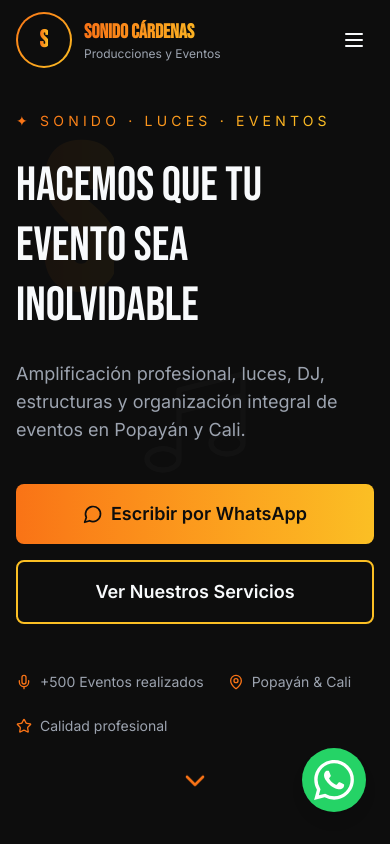
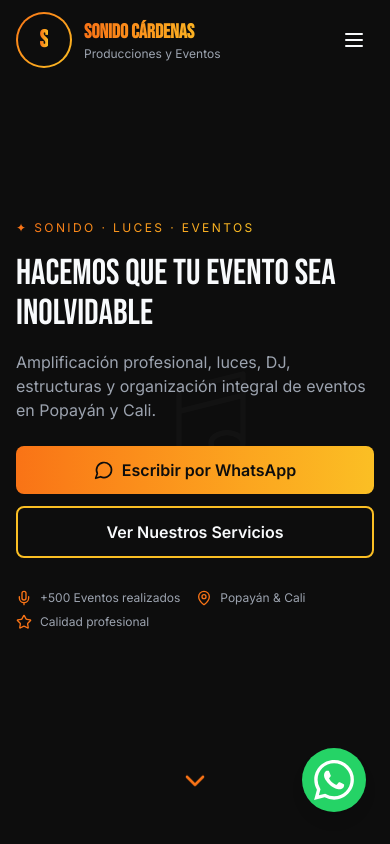
Before and after one commit to OtroMigala/PaginaWebSonidoCardenas, a React (Vite) app: page / in a window 390 px wide. Shown: the top 844 px of the page. Built offline with nearby package versions, Linux system fonts and the light colour scheme.

Commit message:
Enhance layout and styling across components for improved responsiveness and visual appeal

```diff
--- a/src/app/App.tsx
+++ b/src/app/App.tsx
@@ -11,7 +11,7 @@ import FloatingWhatsApp from './components/FloatingWhatsApp';
 
 export default function App() {
   return (
-    <div className="min-h-screen bg-[#0D0D0D] text-[#F8FAFC]">
+    <div className="min-h-screen bg-[#0D0D0D] text-[#F8FAFC] overflow-x-hidden">
       <Navbar />
       <Hero />
       <Services />
--- a/src/app/components/Footer.tsx
+++ b/src/app/components/Footer.tsx
@@ -132,8 +132,9 @@ export default function Footer() {
         <div className="h-[2px] bg-gradient-to-r from-[#F97316] to-[#FBBF24] mb-8"></div>
 
         {/* Bottom Bar */}
-        <div className="text-center text-sm text-[#9CA3AF]" style={{ fontFamily: 'Inter' }}>
-          © 2025 Sonido Cárdenas — Producciones y Eventos. Todos los derechos reservados. | Popayán & Cali, Colombia
+        <div className="text-center text-xs sm:text-sm text-[#9CA3AF] space-y-1" style={{ fontFamily: 'Inter' }}>
+          <p>© 2025 Sonido Cárdenas — Producciones y Eventos. Todos los derechos reservados.</p>
+          <p>Popayán & Cali, Colombia</p>
         </div>
       </div>
     </footer>
--- a/src/app/components/Hero.tsx
+++ b/src/app/components/Hero.tsx
@@ -16,7 +16,7 @@ export default function Hero() {
   };
 
   return (
-    <section id="hero" className="relative h-screen flex items-center justify-center overflow-hidden">
+    <section id="hero" className="relative min-h-screen flex items-center justify-center overflow-hidden py-24 sm:py-0">
       {/* Background */}
       <div className="absolute inset-0 bg-gradient-to-r from-[#0D0D0D]/60 via-[#0D0D0D]/80 to-[#0D0D0D]/95">
         <div className="absolute inset-0 bg-[#0D0D0D]">
@@ -29,8 +29,8 @@ export default function Hero() {
         </div>
       </div>
 
-      {/* Watermark */}
-      <div className="absolute top-20 left-10 text-[200px] font-bold opacity-5 bg-gradient-to-r from-[#F97316] to-[#FBBF24] bg-clip-text text-transparent select-none" style={{ fontFamily: 'Bebas Neue' }}>
+      {/* Watermark - hidden on mobile to avoid content overlap */}
+      <div className="hidden sm:block absolute top-20 left-10 text-[200px] font-bold opacity-5 bg-gradient-to-r from-[#F97316] to-[#FBBF24] bg-clip-text text-transparent select-none" style={{ fontFamily: 'Bebas Neue' }}>
         S
       </div>
 
@@ -38,36 +38,36 @@ export default function Hero() {
       <div className="relative z-10 max-w-7xl mx-auto px-4 sm:px-6 lg:px-8">
         <div className={`max-w-3xl transition-all duration-700 ${isVisible ? 'opacity-100 translate-y-0' : 'opacity-0 translate-y-10'}`}>
           {/* Eyebrow */}
-          <div className="mb-6">
-            <span className="inline-block text-sm uppercase tracking-[0.3em] bg-gradient-to-r from-[#F97316] to-[#FBBF24] bg-clip-text text-transparent" style={{ fontFamily: 'Inter' }}>
+          <div className="mb-4 sm:mb-6">
+            <span className="inline-block text-xs sm:text-sm uppercase tracking-[0.2em] sm:tracking-[0.3em] bg-gradient-to-r from-[#F97316] to-[#FBBF24] bg-clip-text text-transparent" style={{ fontFamily: 'Inter' }}>
               ✦ SONIDO · LUCES · EVENTOS
             </span>
           </div>
 
           {/* Headline */}
-          <h1 className="text-5xl md:text-7xl lg:text-8xl text-[#F8FAFC] mb-6 leading-tight" style={{ fontFamily: 'Bebas Neue' }}>
+          <h1 className="text-4xl sm:text-5xl md:text-7xl lg:text-8xl text-[#F8FAFC] mb-4 sm:mb-6 leading-[1.1]" style={{ fontFamily: 'Bebas Neue' }}>
             HACEMOS QUE TU EVENTO SEA INOLVIDABLE
           </h1>
 
           {/* Subtitle */}
-          <p className="text-lg md:text-xl text-[#9CA3AF] mb-10" style={{ fontFamily: 'Inter' }}>
+          <p className="text-base sm:text-lg md:text-xl text-[#9CA3AF] mb-6 sm:mb-10" style={{ fontFamily: 'Inter' }}>
             Amplificación profesional, luces, DJ, estructuras y organización integral de eventos en Popayán y Cali.
           </p>
 
           {/* CTA Buttons */}
-          <div className="flex flex-col sm:flex-row gap-4 mb-12">
+          <div className="flex flex-col sm:flex-row gap-3 sm:gap-4 mb-8 sm:mb-12">
             <a
               href="https://wa.me/573145483972?text=Hola%20Fabián,%20me%20interesa%20cotizar%20un%20evento"
               target="_blank"
               rel="noopener noreferrer"
-              className="inline-flex items-center justify-center gap-2 bg-gradient-to-r from-[#F97316] to-[#FBBF24] text-[#0D0D0D] px-8 py-4 rounded-lg text-lg font-semibold hover:scale-105 transition-transform"
+              className="inline-flex items-center justify-center gap-2 bg-gradient-to-r from-[#F97316] to-[#FBBF24] text-[#0D0D0D] px-6 sm:px-8 py-3 sm:py-4 rounded-lg text-base sm:text-lg font-semibold hover:scale-105 transition-transform"
               style={{ fontFamily: 'Inter' }}
             >
               <MessageCircle className="w-5 h-5" /> Escribir por WhatsApp
             </a>
             <button
               onClick={scrollToServices}
-              className="inline-flex items-center justify-center gap-2 border-2 border-[#FBBF24] text-[#F8FAFC] px-8 py-4 rounded-lg text-lg font-semibold hover:bg-[#FBBF24]/10 transition-colors"
+              className="inline-flex items-center justify-center gap-2 border-2 border-[#FBBF24] text-[#F8FAFC] px-6 sm:px-8 py-3 sm:py-4 rounded-lg text-base sm:text-lg font-semibold hover:bg-[#FBBF24]/10 transition-colors"
               style={{ fontFamily: 'Inter' }}
             >
               Ver Nuestros Servicios
@@ -75,7 +75,7 @@ export default function Hero() {
           </div>
 
           {/* Stats */}
-          <div className="flex flex-wrap gap-6 text-sm text-[#9CA3AF]" style={{ fontFamily: 'Inter' }}>
+          <div className="flex flex-wrap gap-x-4 gap-y-2 sm:gap-6 text-xs sm:text-sm text-[#9CA3AF]" style={{ fontFamily: 'Inter' }}>
             <div className="flex items-center gap-2">
               <Mic className="w-4 h-4 text-[#F97316]" />
               <span>+500 Eventos realizados</span>
--- a/src/app/components/Locations.tsx
+++ b/src/app/components/Locations.tsx
@@ -1,3 +1,5 @@
+import { MapPin } from 'lucide-react';
+
 const locations = [
   {
     city: 'Popayán',
@@ -18,7 +20,11 @@ export default function Locations() {
         <div className="grid grid-cols-1 md:grid-cols-2 gap-8 mb-12">
           {locations.map((location, index) => (
             <div key={index} className="bg-[#1A1A1A] p-8 rounded-lg border border-[#2A2A2A] text-center">
-              <div className="text-5xl mb-4">📍</div>
+              <div className="flex justify-center mb-4">
+                <div className="w-14 h-14 rounded-full bg-gradient-to-br from-[#F97316] to-[#FBBF24] flex items-center justify-center">
+                  <MapPin className="w-7 h-7 text-[#0D0D0D]" />
+                </div>
+              </div>
               <h3 className="text-4xl mb-2 bg-gradient-to-r from-[#F97316] to-[#FBBF24] bg-clip-text text-transparent" style={{ fontFamily: 'Bebas Neue' }}>
                 {location.city}
               </h3>
@@ -33,7 +39,7 @@ export default function Locations() {
         </div>
 
         {/* Map Placeholder */}
-        <div className="bg-[#1A1A1A] rounded-lg border border-[#2A2A2A] h-[400px] flex items-center justify-center">
+        <div className="bg-[#1A1A1A] rounded-lg border border-[#2A2A2A] h-[220px] sm:h-[320px] md:h-[400px] flex items-center justify-center">
           <div className="text-center text-[#2A2A2A]">
             <svg className="w-24 h-24 mx-auto mb-4" fill="none" stroke="currentColor" viewBox="0 0 24 24">
               <path strokeLinecap="round" strokeLinejoin="round" strokeWidth={1} d="M9 20l-5.447-2.724A1 1 0 013 16.382V5.618a1 1 0 011.447-.894L9 7m0 13l6-3m-6 3V7m6 10l4.553 2.276A1 1 0 0021 18.382V7.618a1 1 0 00-.553-.894L15 4m0 13V4m0 0L9 7" />
--- a/src/app/components/VideoGallery.tsx
+++ b/src/app/components/VideoGallery.tsx
@@ -54,7 +54,7 @@ export default function VideoGallery() {
           <div className="relative w-full max-w-4xl aspect-video bg-[#1A1A1A] rounded-lg" onClick={(e) => e.stopPropagation()}>
             <button
               onClick={() => setSelectedVideo(null)}
-              className="absolute -top-12 right-0 text-white hover:text-[#F97316] transition-colors"
+              className="absolute top-2 right-2 sm:-top-12 sm:right-0 z-10 w-8 h-8 sm:w-auto sm:h-auto bg-black/60 sm:bg-transparent rounded-full flex items-center justify-center text-white hover:text-[#F97316] transition-colors"
             >
               <X size={32} />
             </button>
--- a/src/app/components/WhyUs.tsx
+++ b/src/app/components/WhyUs.tsx
@@ -36,7 +36,7 @@ export default function WhyUs() {
       <div className="max-w-7xl mx-auto px-4 sm:px-6 lg:px-8">
         <div className="grid grid-cols-1 lg:grid-cols-2 gap-12 items-center">
           {/* Left: Image */}
-          <div className="bg-[#1A1A1A] rounded-lg overflow-hidden h-[500px] flex items-center justify-center border border-[#2A2A2A]">
+          <div className="bg-[#1A1A1A] rounded-lg overflow-hidden h-[280px] sm:h-[400px] lg:h-[500px] flex items-center justify-center border border-[#2A2A2A]">
             <div className="text-center text-[#2A2A2A]">
               <svg className="w-24 h-24 mx-auto mb-4" fill="none" stroke="currentColor" viewBox="0 0 24 24">
                 <path strokeLinecap="round" strokeLinejoin="round" strokeWidth={1} d="M9 3v2m6-2v2M9 19v2m6-2v2M5 9H3m2 6H3m18-6h-2m2 6h-2M7 19h10a2 2 0 002-2V7a2 2 0 00-2-2H7a2 2 0 00-2 2v10a2 2 0 002 2zM9 9h6v6H9V9z" />
```
